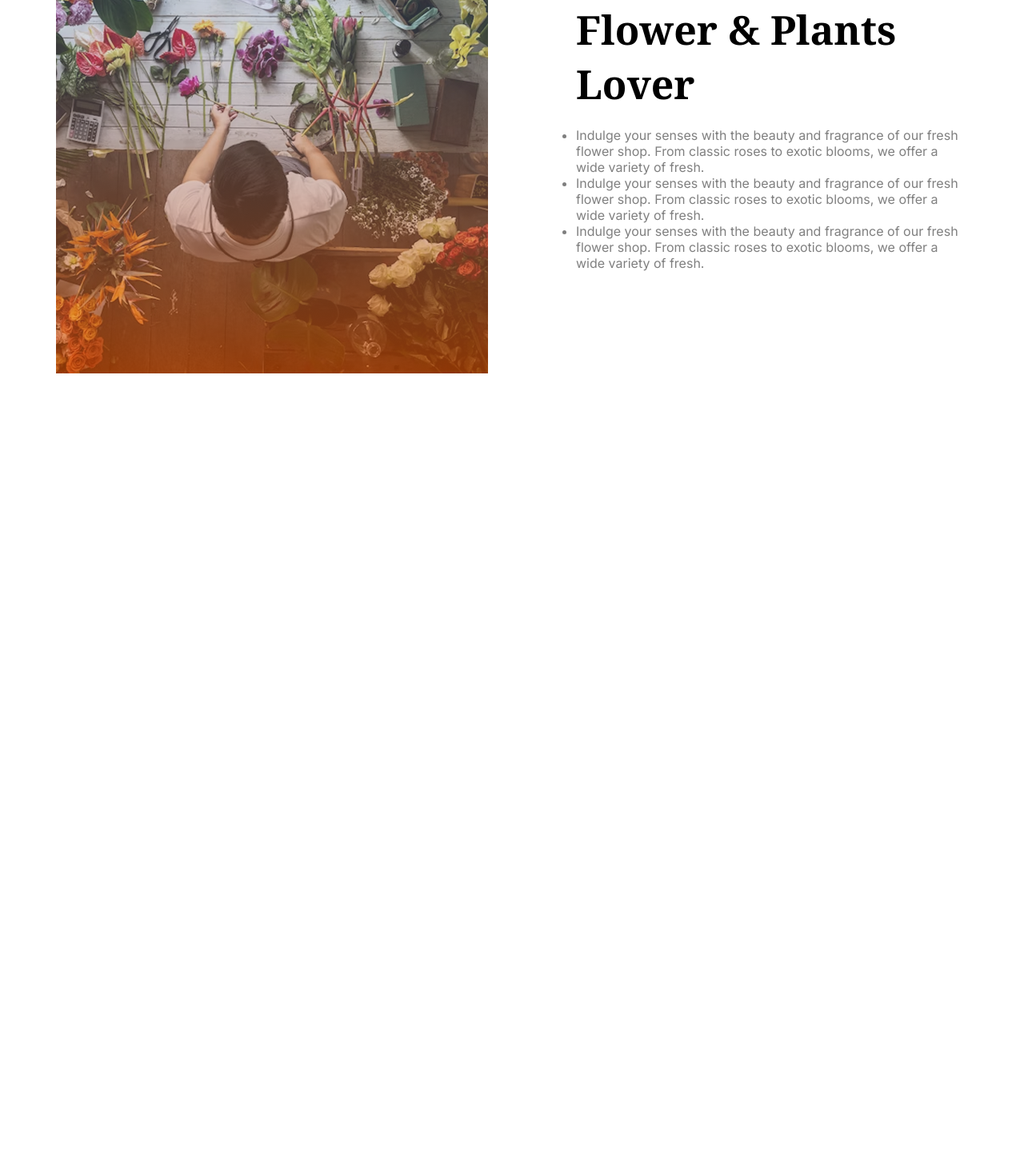
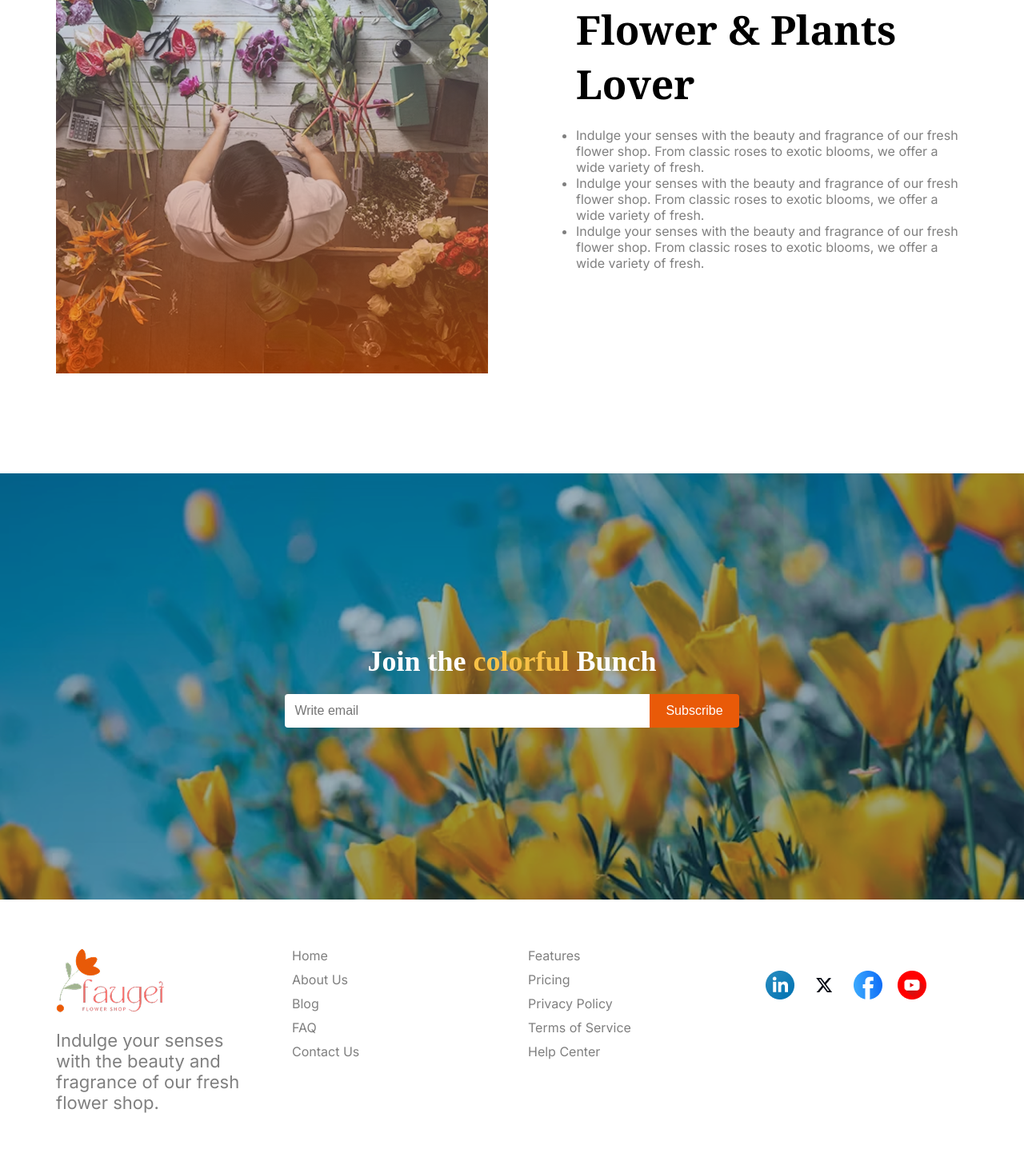
Before and after one commit to farahanch/responsive-flower, a plain HTML site: page index.html in a window 1280 px wide. Shown: the part 1987-3439 px from the top of the page at 80% size. Before the commit the page ends 2459 px from the top, so only its background shows below. Drawn offline with Linux system fonts and the light colour scheme.

Commit message:
join done, footer done

```diff
--- a/index.html
+++ b/index.html
@@ -1,18 +1,29 @@
 <!DOCTYPE html>
 <html lang="en">
+
 <head>
     <meta charset="UTF-8">
     <meta name="viewport" content="width=device-width, initial-scale=1.0">
     <title>Assignment 2</title>
     <link rel="stylesheet" href="./style.css">
     <!-- font awesome - cart icon -->
-     <link rel="stylesheet" href="https://cdnjs.cloudflare.com/ajax/libs/font-awesome/7.0.0/css/all.min.css" integrity="sha512-DxV+EoADOkOygM4IR9yXP8Sb2qwgidEmeqAEmDKIOfPRQZOWbXCzLC6vjbZyy0vPisbH2SyW27+ddLVCN+OMzQ==" crossorigin="anonymous" referrerpolicy="no-referrer"/>
+    <link rel="stylesheet" href="https://cdnjs.cloudflare.com/ajax/libs/font-awesome/7.0.0/css/all.min.css"
+        integrity="sha512-DxV+EoADOkOygM4IR9yXP8Sb2qwgidEmeqAEmDKIOfPRQZOWbXCzLC6vjbZyy0vPisbH2SyW27+ddLVCN+OMzQ=="
+        crossorigin="anonymous" referrerpolicy="no-referrer" />
     <!-- google fonts - noto serif -->
-      <link rel="preconnect" href="https://fonts.googleapis.com"><link rel="preconnect" href="https://fonts.gstatic.com" crossorigin><link href="https://fonts.googleapis.com/css2?family=Noto+Serif:ital,wght@0,100..900;1,100..900&display=swap" rel="stylesheet">
+    <link rel="preconnect" href="https://fonts.googleapis.com">
+    <link rel="preconnect" href="https://fonts.gstatic.com" crossorigin>
+    <link href="https://fonts.googleapis.com/css2?family=Noto+Serif:ital,wght@0,100..900;1,100..900&display=swap"
+        rel="stylesheet">
     <!-- google fonts - inter -->
-    <link rel="preconnect" href="https://fonts.googleapis.com"><link rel="preconnect" href="https://fonts.gstatic.com" crossorigin><link href="https://fonts.googleapis.com/css2?family=Inter:ital,opsz,wght@0,14..32,100..900;1,14..32,100..900&display=swap" rel="stylesheet">
+    <link rel="preconnect" href="https://fonts.googleapis.com">
+    <link rel="preconnect" href="https://fonts.gstatic.com" crossorigin>
+    <link
+        href="https://fonts.googleapis.com/css2?family=Inter:ital,opsz,wght@0,14..32,100..900;1,14..32,100..900&display=swap"
+        rel="stylesheet">
 
 </head>
+
 <body>
     <!-- navbar -->
     <nav class="container">
@@ -30,7 +41,9 @@
         <section class="banner-contents container">
             <div class="banner-left">
                 <h2>ALWAYS <span class="orange">FRESH</span> <br> <span class="orange">FLOWERS</span></h2>
-                <P class="inter">Indulge your senses with the beauty and fragrance of our fresh flower shop. From classic roses to exotic blooms, we offer a wide variety of fresh flowers that are perfect for any occasion.</P>
+                <P class="inter">Indulge your senses with the beauty and fragrance of our fresh flower shop. From
+                    classic roses to exotic blooms, we offer a wide variety of fresh flowers that are perfect for any
+                    occasion.</P>
             </div>
             <div class="banner-right">
                 <img src="./assets/hero-flower.png" alt="">
@@ -42,7 +55,8 @@
     <section class="our-plant container">
         <div class="our-plant-left">
             <h2><span class="orange">Our</span> Plants</h2>
-                <p class="inter">Indulge your senses with the beauty and fragrance of our fresh flower shop. From <br> classic roses to exotic blooms, we offer a wide variety of fresh.</p>
+            <p class="inter">Indulge your senses with the beauty and fragrance of our fresh flower shop. From <br>
+                classic roses to exotic blooms, we offer a wide variety of fresh.</p>
         </div>
 
         <div class="our-plant-right inter">
@@ -97,7 +111,7 @@
         </div>
     </section>
 
-        <!-- flower n plants lover section -->
+    <!-- flower n plants lover -->
     <section class="flower-lover container">
         <div class="flower-lover-left">
             <img src="./assets/flower-store.png" alt="">
@@ -107,16 +121,66 @@
             <h1>Flower & Plants <br>Lover</h1>
             <div>
                 <ul class="inter">
-                        <li>Indulge your senses with the beauty and fragrance of our fresh flower shop. From classic roses to exotic blooms, we offer a wide variety of fresh.</li>
-                        <li>Indulge your senses with the beauty and fragrance of our fresh flower shop. From classic roses to exotic blooms, we offer a wide variety of fresh.</li>
-                        <li>Indulge your senses with the beauty and fragrance of our fresh flower shop. From classic roses to exotic blooms, we offer a wide variety of fresh.</li>
+                    <li>Indulge your senses with the beauty and fragrance of our fresh flower shop. From classic roses
+                        to exotic blooms, we offer a wide variety of fresh.</li>
+                    <li>Indulge your senses with the beauty and fragrance of our fresh flower shop. From classic roses
+                        to exotic blooms, we offer a wide variety of fresh.</li>
+                    <li>Indulge your senses with the beauty and fragrance of our fresh flower shop. From classic roses
+                        to exotic blooms, we offer a wide variety of fresh.</li>
                 </ul>
             </div>
         </div>
     </section>
 
+    <!-- lover -->
     <!-- latest deal -->
+
+    <!-- join -->
+    <section class="join-bg">
+        <div class="join-content">
+            <h2>Join the <span class="highlight">colorful</span> Bunch</h2>
+            <div class="email-box">
+                <input type="email" placeholder="Write email">
+                <button>Subscribe</button>
+            </div>
+        </div>
+    </section>
+
+      <!-- footer -->
+    <footer class="footer">
+        <div class="container footer-content">
+            <div class="footer-section footer-about">
+                <img src="./assets/logo.png" alt="Flower Shop Logo">
+                <p class="inter">Indulge your senses with the beauty and fragrance of our fresh flower shop.</p>
+            </div>
+            <div class="footer-section">
+                <ul class="inter">
+                    <li><a href="#">Home</a></li>
+                    <li><a href="#">About Us</a></li>
+                    <li><a href="#">Blog</a></li>
+                    <li><a href="#">FAQ</a></li>
+                    <li><a href="#">Contact Us</a></li>
+                </ul>
+            </div>
+            <div class="footer-section">
+                <ul class="inter">
+                    <li><a href="#">Features</a></li>
+                    <li><a href="#">Pricing</a></li>
+                    <li><a href="#">Privacy Policy</a></li>
+                    <li><a href="#">Terms of Service</a></li>
+                    <li><a href="#">Help Center</a></li>
+                </ul>
+            </div>
+           <div class="footer-section footer-connect">
+                <a href="#" class="connect-icon"><img src="./assets/icon-linkedin.png" alt=""></a>
+                <a href="#" class="connect-icon"><img src="./assets/icon-twitter.png" alt=""></a>
+                <a href="#" class="connect-icon"><img src="./assets/icon-facebook.png" alt=""></a>
+                <a href="#" class="connect-icon"><img src="./assets/icon-youtube.png" alt=""></a>
+            </div>
+        </div>
+    </footer>
 
 
 </body>
+
 </html>
--- a/style.css
+++ b/style.css
@@ -96,7 +96,8 @@ nav {
     background-color: #fff;
 }
 
-.card h3, h4 {
+.card h3,
+h4 {
     font-weight: 400;
 }
 
@@ -134,8 +135,6 @@ h1 {
     color: #00000080;
 }
 
-/* Media Queries for Mobile Responsiveness */
-
 /* Navbar */
 nav {
     display: flex;
@@ -154,11 +153,140 @@ nav {
     text-decoration: none;
 }
 
+/* join  section */
+/* join bunch section */
+.join-bg {
+    background-image: url('./assets/news-letter-bg.png');
+    background-size: cover;
+    background-position: center;
+    height: 300px;
+    display: flex;
+    align-items: center;
+    justify-content: center;
+    position: relative;
+    height: 533px;
+    width: 100%;
+    margin: 120px auto 0;
+}
+
+
+.join-content {
+    text-align: center;
+    color: white;
+    max-width: 800px;
+    width: 100%;
+    padding: 20px;
+}
+
+.join-content h2 {
+    font-size: 36px;
+    font-weight: 600;
+    margin-bottom: 20px;
+}
+
+.join-content .highlight {
+    color: #f8c146;
+}
+
+.email-box {
+    display: flex;
+    justify-content: center;
+    align-items: center;
+    gap: 0;
+}
+
+.email-box input {
+    padding: 12px;
+    width: 60%;
+    border: none;
+    outline: none;
+    font-size: 16px;
+    border-radius: 4px 0 0 4px;
+}
+
+.email-box button {
+    padding: 12px 20px;
+    background-color: #E95A08;
+    color: white;
+    border: none;
+    font-size: 16px;
+    border-radius: 0 4px 4px 0;
+    cursor: pointer;
+}
+
+/* footer */
+.footer {
+    padding: 60px 0;
+    align-items: center;
+}
+
+.footer-content {
+    display: flex;
+    justify-content: space-between;
+    gap: 40px;
+}
+
+.footer-section {
+    flex: 1;
+}
+
+.footer-section img {
+    max-width: 150px;
+    margin-bottom: 15px;
+}
+
+.footer-section p {
+    font-size: 22px;
+
+    color: #00000080;
+}
+
+.footer-section ul {
+    list-style: none;
+}
+
+.footer-section ul li {
+    margin-bottom: 10px;
+}
+
+.footer-section ul li a {
+    text-decoration: none;
+    color: #00000080;
+    font-size: 16px;
+}
+
+.footer-connect {
+    display: flex;
+    gap: 15px;
+    align-items: flex-start;
+    padding-top: 35px;
+}
+
+.connect-icon {
+    display: flex;
+    justify-content: center;
+    align-items: center;
+    width: 40px;
+    height: 40px;
+}
+
+
+
+
+
+
+
+
+
+
+
+
+
 /* responsive starts */
 
 /* navbar- gonna do later */
 
-/* banner responsive */
+/* banner */
 @media (max-width: 768px) {
     .banner-contents {
         flex-direction: column;
@@ -179,7 +307,7 @@ nav {
     }
 }
 
-/* our plants responsive */
+/* our plants*/
 @media (max-width: 768px) {
     .our-plant-right {
         grid-template-columns: repeat(2, 1fr);
@@ -200,7 +328,7 @@ nav {
     }
 }
 
-/* flower n plants lover responsive */
+/* flower n plants*/
 @media (max-width: 768px) {
     .flower-lover {
         flex-direction: column;
```
Lines whose indentation alone changed are shown as unchanged.
